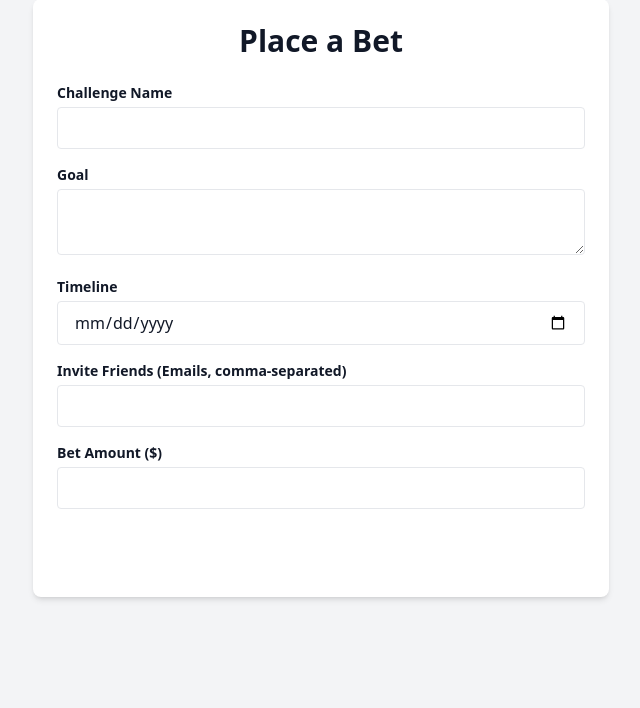
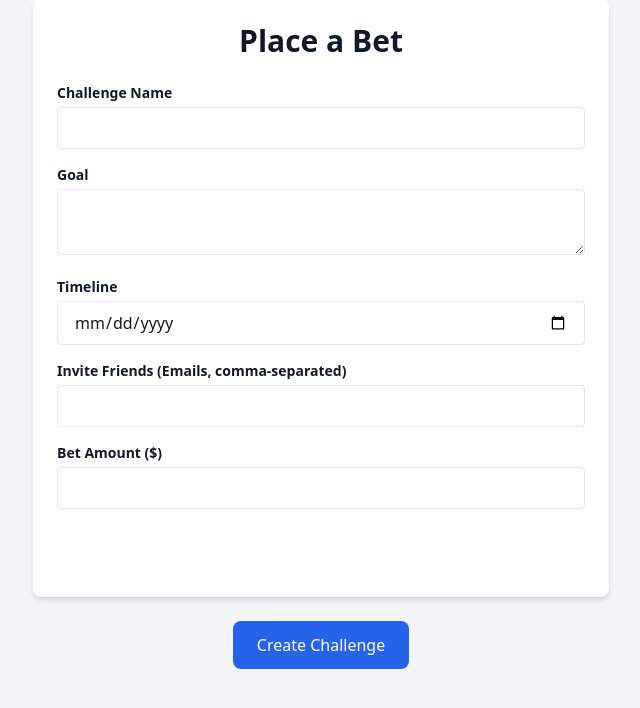
Before and after one commit to sansdoute1/betbuds-website, a Flask app: page /place-bet in a window 1280 px wide. Shown: the part 65-773 px from the top of the page, without its empty margins (319-959 px from the left). Run offline with Flask 3, Linux system fonts and the light colour scheme; the visitor is signed in with stand-in values (Sample User, id 1); some libraries are stand-ins or nearby versions.

Commit message:
Add Create Challenge button and success message

```diff
--- a/templates/place_bet.html
+++ b/templates/place_bet.html
@@ -47,5 +47,15 @@
       </button>
     </form>
   </div>
+  {% if created %}
+<div class="mt-6 bg-blue-100 text-blue-700 p-4 rounded">
+  🎉 Challenge created and shared with: {{ challenge_data.friends | join(', ') }}
+</div>
+{% else %}
+<div class="mt-6 text-center">
+  <button type="submit" class="bg-blue-600 text-white px-6 py-3 rounded-lg hover:bg-blue-700">Create Challenge</button>
+</div>
+{% endif %}
+
 </body>
 </html>
```
